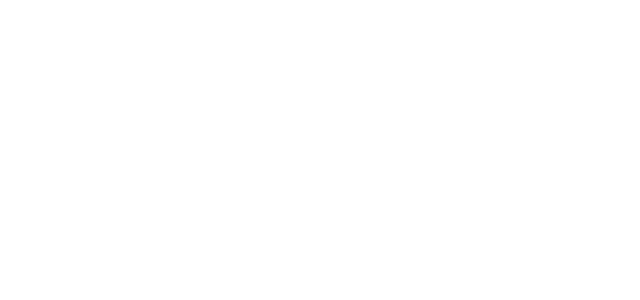
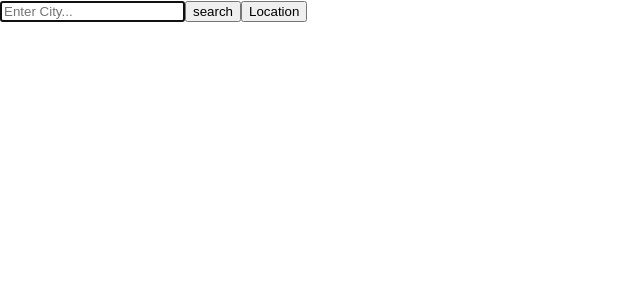
Before and after one commit to Tweedcam/weather-react, a React (Create React App) app: page / in a window 1280 px wide. Shown: the top 300 px of the page, without its empty margins (0-640 px from the left). Built offline with nearby package versions, Linux system fonts and the light colour scheme; a web font is replaced by a local one.

Commit message:
Update App.js
added search component to app

```diff
--- a/src/App.js
+++ b/src/App.js
@@ -1,10 +1,13 @@
 import React from "react";
+import "./styles.css";
+import Search from "./Search.js";
 
 
 
 export default function App() {
   return (
     <div className="App" className="wrapper">
+      < Search />
 
     </div>
   );
```
